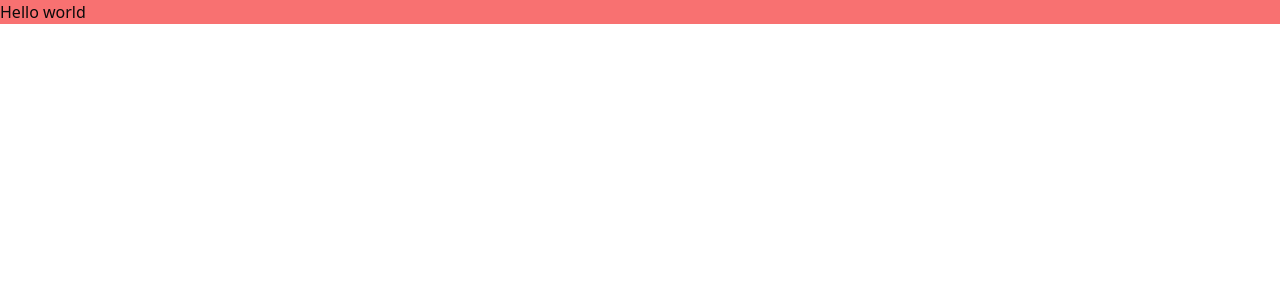
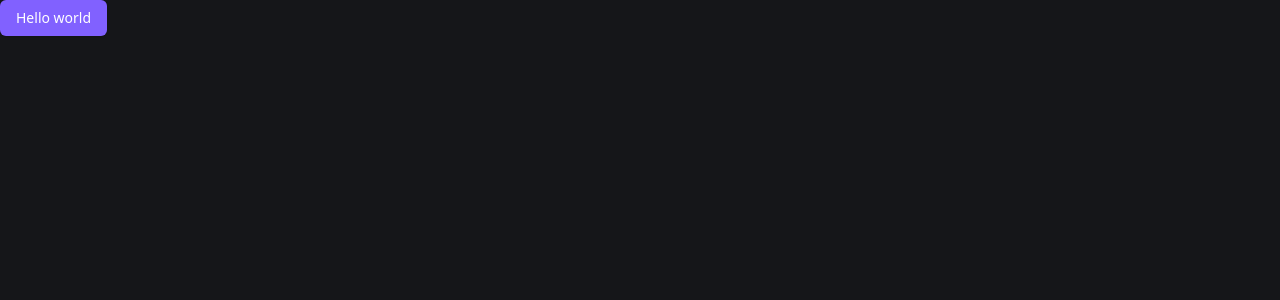
Before and after one commit to pedrosilvaadev/barber-shop, a Next.js app: page / in a window 1280 px wide. Shown: the top 300 px of the page. Built offline with nearby package versions, Linux system fonts and the light colour scheme.

Commit message:
chore: update shadcn theme

```diff
--- a/app/globals.css
+++ b/app/globals.css
@@ -8,65 +8,39 @@
   }
 }
 
+@layer base {
+  .dark {
+    --background: 225 9% 9%;
+    --foreground: 210 40% 98%;
 
+    --card: 228 9% 11%;
+    --card-foreground: 210 40% 98%;
 
-@layer base {
-  :root {
-    --background: 0 0% 100%;
-    --foreground: 0 0% 3.9%;
-    --card: 0 0% 100%;
-    --card-foreground: 0 0% 3.9%;
-    --popover: 0 0% 100%;
-    --popover-foreground: 0 0% 3.9%;
-    --primary: 0 0% 9%;
-    --primary-foreground: 0 0% 98%;
-    --secondary: 0 0% 96.1%;
-    --secondary-foreground: 0 0% 9%;
-    --muted: 0 0% 96.1%;
-    --muted-foreground: 0 0% 45.1%;
-    --accent: 0 0% 96.1%;
-    --accent-foreground: 0 0% 9%;
-    --destructive: 0 84.2% 60.2%;
-    --destructive-foreground: 0 0% 98%;
-    --border: 0 0% 89.8%;
-    --input: 0 0% 89.8%;
-    --ring: 0 0% 3.9%;
-    --chart-1: 12 76% 61%;
-    --chart-2: 173 58% 39%;
-    --chart-3: 197 37% 24%;
-    --chart-4: 43 74% 66%;
-    --chart-5: 27 87% 67%;
+    --popover: 228 9% 11%;
+    --popover-foreground: 210 40% 98%;
+
+    --primary: 252 100% 69%;
+    --primary-foreground: 0 0% 100%;
+
+    --secondary: 228 6% 16%;
+    --secondary-foreground: 210 40% 98%;
+
+    --muted: 228 6% 16%;
+    --muted-foreground: 215 20.2% 65.1%;
+
+    --accent: 228 6% 16%;
+    --accent-foreground: 210 40% 98%;
+
+    --destructive: 0 84% 60%;
+    --destructive-foreground: 210 40% 98%;
+
+    --border: 228 6% 16%;
+    --input: 228 6% 16%;
+    --ring: 212.7 26.8% 83.9%;
+
     --radius: 0.5rem;
   }
-  .dark {
-    --background: 0 0% 3.9%;
-    --foreground: 0 0% 98%;
-    --card: 0 0% 3.9%;
-    --card-foreground: 0 0% 98%;
-    --popover: 0 0% 3.9%;
-    --popover-foreground: 0 0% 98%;
-    --primary: 0 0% 98%;
-    --primary-foreground: 0 0% 9%;
-    --secondary: 0 0% 14.9%;
-    --secondary-foreground: 0 0% 98%;
-    --muted: 0 0% 14.9%;
-    --muted-foreground: 0 0% 63.9%;
-    --accent: 0 0% 14.9%;
-    --accent-foreground: 0 0% 98%;
-    --destructive: 0 62.8% 30.6%;
-    --destructive-foreground: 0 0% 98%;
-    --border: 0 0% 14.9%;
-    --input: 0 0% 14.9%;
-    --ring: 0 0% 83.1%;
-    --chart-1: 220 70% 50%;
-    --chart-2: 160 60% 45%;
-    --chart-3: 30 80% 55%;
-    --chart-4: 280 65% 60%;
-    --chart-5: 340 75% 55%;
-  }
 }
-
-
 
 @layer base {
   * {
--- a/app/layout.tsx
+++ b/app/layout.tsx
@@ -1,35 +1,35 @@
-import type { Metadata } from "next";
-import localFont from "next/font/local";
-import "./globals.css";
+import type { Metadata } from "next"
+import localFont from "next/font/local"
+import "./globals.css"
 
 const geistSans = localFont({
   src: "./fonts/GeistVF.woff",
   variable: "--font-geist-sans",
   weight: "100 900",
-});
+})
 const geistMono = localFont({
   src: "./fonts/GeistMonoVF.woff",
   variable: "--font-geist-mono",
   weight: "100 900",
-});
+})
 
 export const metadata: Metadata = {
   title: "Create Next App",
   description: "Generated by create next app",
-};
+}
 
 export default function RootLayout({
   children,
 }: Readonly<{
-  children: React.ReactNode;
+  children: React.ReactNode
 }>) {
   return (
-    <html lang="en">
+    <html lang="en" className="dark">
       <body
         className={`${geistSans.variable} ${geistMono.variable} antialiased`}
       >
         {children}
       </body>
     </html>
-  );
+  )
 }
--- a/app/page.tsx
+++ b/app/page.tsx
@@ -1,3 +1,5 @@
+import { Button } from "@/components/ui/button"
+
 export default function Home() {
-  return <h1 className="mb-5 bg-red-400">Hello world</h1>
+  return <Button>Hello world</Button>
 }
```
